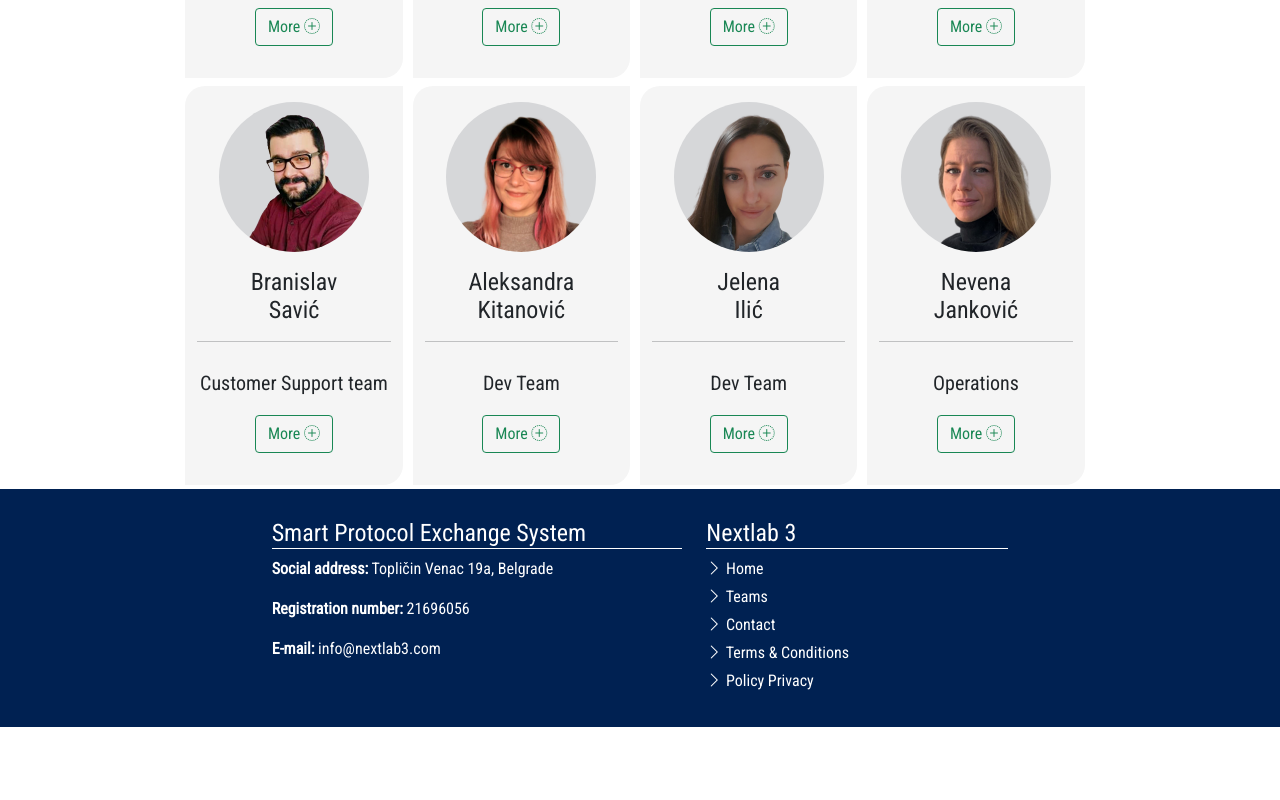
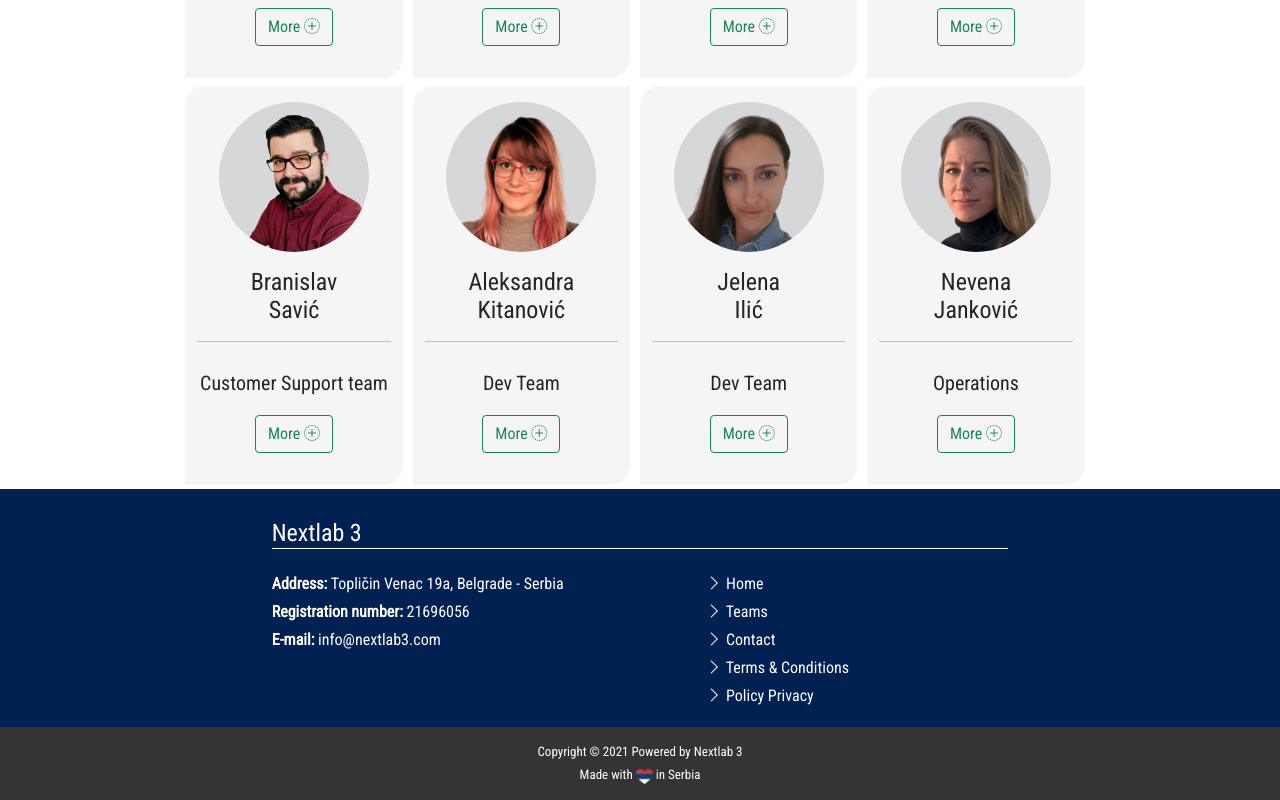
Before and after one commit to NextLab-Dev/Nextlab3React, a React (Create React App) app: page /teams in a window 1280 px wide. Shown: the part 706-1506 px from the top of the page. Before the commit the page ends 1433 px from the top, so only its background shows below. Built offline with nearby package versions, Linux system fonts and the light colour scheme.

Commit message:
Changed footer

```diff
--- a/src/BottomFooterRow.js
+++ b/src/BottomFooterRow.js
@@ -1,32 +1,34 @@
-import { useSelector } from 'react-redux';
+import FooterRow from "./FooterRow";
+import { useSelector } from "react-redux";
 
 const BottomFooterRow = () => {
     const language = useSelector((state) => state.language);
 
     return (
-        <div className="container-fluid g-0 bottomFooterRowContainer">
+        <footer className="container-fluid g-0 bottomFooterRowContainer">
+            <div className="row justify-content-center">
+            <div className="col-10 col-sm-7 col-md-10 col-lg-10 col-xl-7 bottomFooterTitle">
+                <h4>Nextlab 3</h4>
+            </div>
+            </div>
             <div className="row justify-content-center">
                 {(language === true)
                     ?
-                    <div className="col-9 col-sm-7 col-md-5 col-lg-4 bottomFooterStyle">
-                        <h4>Smart Protocol Exchange System</h4>
-                        <p><span style={{ fontWeight: "bold" }}>Social address:</span> Topličin Venac 19a, Belgrade</p>
-                        <p><span style={{ fontWeight: "bold" }}>Registration number:</span> 21696056</p>
-                        <p><span style={{ fontWeight: "bold" }}>E-mail:</span> <a href="mailto:info@nextlab3.com">info@nextlab3.com</a></p>
+                    <div className="col-10 col-sm-7 col-md-5 col-xl-4 leftSideStyle">
+                        <p className="mb-1"><span style={{ fontWeight: "bold" }}>Address:</span> Topličin Venac 19a, Belgrade - Serbia</p>
+                        <p className="mb-1"><span style={{ fontWeight: "bold" }}>Registration number:</span> 21696056</p>
+                        <p className="mb-1"><span style={{ fontWeight: "bold" }}>E-mail:</span> <a href="mailto:info@nextlab3.com">info@nextlab3.com</a></p>
                     </div>
                     :
-                    <div className="col-9 col-sm-7 col-md-5 col-lg-4 bottomFooterStyle">
-                        <h4>Smart Protocol Exchange System</h4>
-                        <p><span style={{ fontWeight: "bold" }}>Adresa:</span> Topličin Venac 19a, Belgrade</p>
-                        <p><span style={{ fontWeight: "bold" }}>Matični broj:</span> 21696056</p>
-                        <p><span style={{ fontWeight: "bold" }}>E-mail:</span> <a href="mailto:info@nextlab3.com">info@nextlab3.com</a></p>
+                    <div className="col-10 col-sm-7 col-md-5 col-xl-4 leftSideStyle">
+                        <p className="mb-1"><span style={{ fontWeight: "bold" }}>Adresa:</span> Topličin Venac 19a, Beograd - Srbija</p>
+                        <p className="mb-1"><span style={{ fontWeight: "bold" }}>Matični broj:</span> 21696056</p>
+                        <p className="mb-1"><span style={{ fontWeight: "bold" }}>E-mail:</span> <a href="mailto:info@nextlab3.com">info@nextlab3.com</a></p>
                     </div>
                 }
-
                 {(language === true)
                     ?
-                    <div className="col-9 col-sm-7 col-md-5 col-lg-4 col-xl-3 bottomFooterStyle">
-                        <h4>Nextlab 3</h4>
+                    <div className="col-10 col-sm-7 col-md-5 col-xl-3 rightSideStyle">
                         <p className="mb-1"><i className="bi bi-chevron-right"></i> <a href="/">Home</a></p>
                         <p className="mb-1"><i className="bi bi-chevron-right"></i> <a href="/teams">Teams</a></p>
                         <p className="mb-1"><i className="bi bi-chevron-right"></i> <a href="/contact">Contact</a></p>
@@ -34,8 +36,7 @@ const BottomFooterRow = () => {
                         <p className="mb-1"><i className="bi bi-chevron-right"></i> <a href="/privacy-policy">Policy Privacy</a></p>
                     </div>
                     :
-                    <div className="col-9 col-sm-7 col-md-5 col-lg-4 col-xl-3 bottomFooterStyle">
-                        <h4>Nextlab 3</h4>
+                    <div className="col-10 col-sm-7 col-md-5 col-xl-3 rightSideStyle">
                         <p className="mb-1"><i className="bi bi-chevron-right"></i> <a href="/">O nama</a></p>
                         <p className="mb-1"><i className="bi bi-chevron-right"></i> <a href="/teams">Tim</a></p>
                         <p className="mb-1"><i className="bi bi-chevron-right"></i> <a href="/contact">Kontakt</a></p>
@@ -43,8 +44,9 @@ const BottomFooterRow = () => {
                         <p className="mb-1"><i className="bi bi-chevron-right"></i> <a href="/privacy-policy">Pravila o privatnosti</a></p>
                     </div>
                 }
+                <FooterRow />
             </div>
-        </div>
+        </footer>
     )
 }
 
--- a/src/Contact.js
+++ b/src/Contact.js
@@ -1,6 +1,5 @@
 import { useState } from "react";
 import NavbarContact from "./NavbarContact";
-import FooterRow from "./FooterRow";
 import BottomFooterRow from "./BottomFooterRow";
 import MetaTags from "react-meta-tags";
 import emailjs from "emailjs-com";
@@ -157,7 +156,6 @@ const Contact = () => {
         </div>
       </div>
       <BottomFooterRow />
-      <FooterRow />
     </div>
   );
 };
--- a/src/Home.js
+++ b/src/Home.js
@@ -1,5 +1,4 @@
 import NavbarHome from "./NavbarHome";
-import FooterRow from "./FooterRow";
 import BottomFooterRow from "./BottomFooterRow";
 import Cookie from "./Cookie";
 import MetaTags from "react-meta-tags";
@@ -39,7 +38,7 @@ const Home = () => {
     },
   ];
   return (
-    <div>
+    <main>
       <NavbarHome />
       <MetaTags>
         {(language === true)
@@ -174,9 +173,8 @@ const Home = () => {
         </div>
       </div>
       <BottomFooterRow />
-      <FooterRow />
       <Cookie />
-    </div>
+    </main>
   );
 };
 
--- a/src/index.css
+++ b/src/index.css
@@ -154,17 +154,20 @@ body {
 }
 .bottomFooterRowContainer {
   background-color: #002152;
-  padding: 30px 0;
+  padding-top: 30px;
   color: white;
 }
-.bottomFooterStyle h4 {
+.bottomFooterTitle h4 {
   border-bottom: 1px solid white;
 }
-.bottomFooterStyle a {
+.leftSideStyle, .rightSideStyle {
+  padding: 15px 0;
+}
+.leftSideStyle a, .rightSideStyle a{
   text-decoration: none;
   color: white;
 }
-.bottomFooterStyle a:hover {
+.leftSideStyle a:hover, .rightSideStyle a:hover {
   text-decoration: underline;
   color: white;
 }
```
